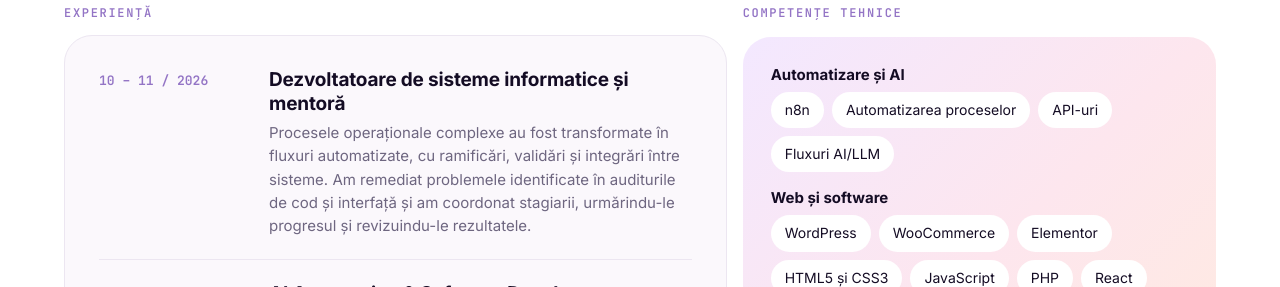
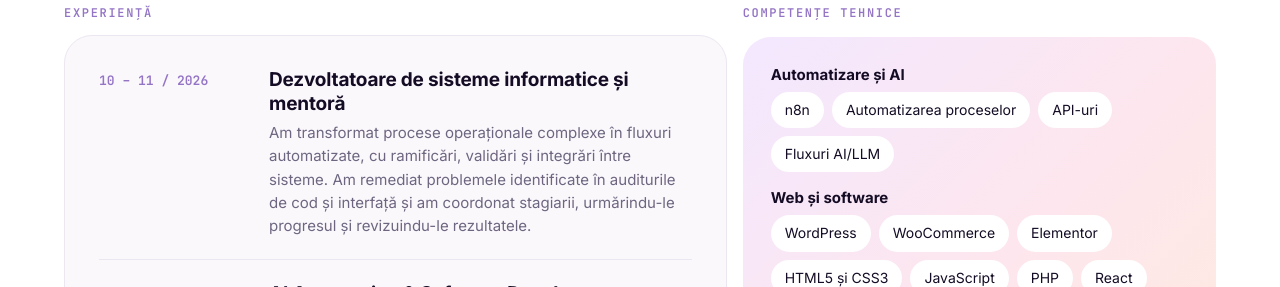
Before and after one commit to cristinabotan/cristinabotan.github.io, a plain HTML site: page index.html in a window 1280 px wide. Shown: the part 2680-2967 px from the top of the page. Drawn offline with Linux system fonts and the light colour scheme.

Commit message:
Experiență: formulare activă pentru primul rol
Co-Authored-By: Claude Opus 5.5 <noreply@anthropic.com>

```diff
--- a/index.html
+++ b/index.html
@@ -126,7 +126,7 @@
       <div class="exp-st">
         <h3 class="exp-sub">Experiență</h3>
         <ol class="tl">
-          <li><span class="w">10 – 11 / 2026</span><div><h3>Dezvoltatoare de sisteme informatice și mentoră</h3><p>Procesele operaționale complexe au fost transformate în fluxuri automatizate, cu ramificări, validări și integrări între sisteme. Am remediat problemele identificate în auditurile de cod și interfață și am coordonat stagiarii, urmărindu-le progresul și revizuindu-le rezultatele.</p></div></li>
+          <li><span class="w">10 – 11 / 2026</span><div><h3>Dezvoltatoare de sisteme informatice și mentoră</h3><p>Am transformat procese operaționale complexe în fluxuri automatizate, cu ramificări, validări și integrări între sisteme. Am remediat problemele identificate în auditurile de cod și interfață și am coordonat stagiarii, urmărindu-le progresul și revizuindu-le rezultatele.</p></div></li>
           <li><span class="w">06 – 09 / 2026</span><div><h3>AI Automation &amp; Software Development · stagiu</h3><p>Automatizări n8n pentru facturi, notificări de plată, rapoarte și colectarea datelor fiscale, integrate în CRM-ul intern (Next.js, TypeScript, PostgreSQL). M-am ocupat și de monitorizarea site-urilor clienților și a incidentelor.</p></div></li>
           <li><span class="w">05/2025 – 05/2026</span><div><h3>WordPress Developer · freelance</h3><p>Magazinul online Zilma a fost construit și administrat în WordPress și WooCommerce, folosind tema Astra și Elementor. Proiectul a inclus paginile magazinului, contul de client și lista de dorințe.</p></div></li>
           <li><span class="w">10/2022 – 03/2026</span><div><h3>Asistentă în managementul proiectelor · freelance</h3><p>Responsabilitățile au inclus planificarea proiectului, verificarea livrabilelor, pregătirea previziunilor bugetare și a rapoartelor de costuri, urmărirea riscurilor și participarea la ședințe.</p></div></li>
```
